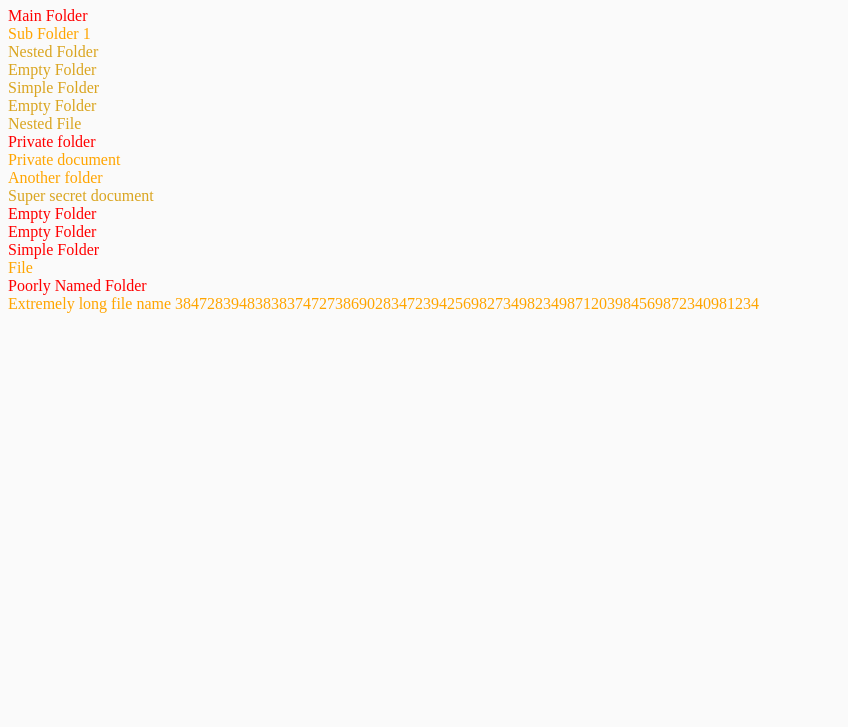
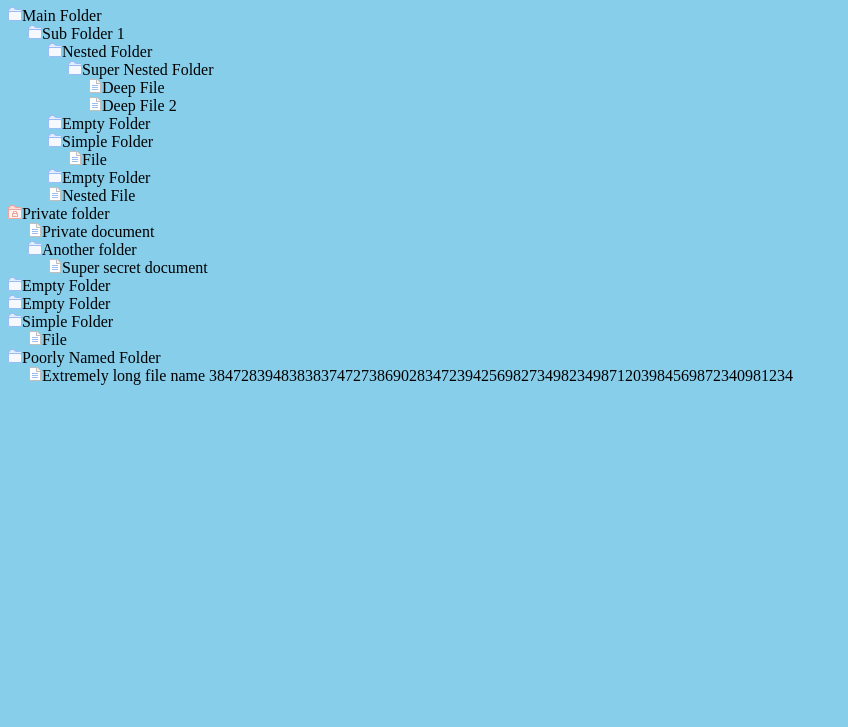
Before and after one commit to eanzalone/tree-traversal, a plain HTML site: page index.html in a window 1280 px wide. Shown: the part 73-800 px from the top of the page, without its empty margins (0-848 px from the left). Drawn offline with nearby package versions, Linux system fonts and the light colour scheme.

Commit message:
File/Folder Names Rendered - Icons Displayed

```diff
--- a/script.js
+++ b/script.js
@@ -2,53 +2,65 @@ $(document).ready(function() {
     console.log("ready!");
 
     var jsonObject,
-        topFile,
-        firstChild,
-        secondChild,
-        thirdChild;
+        topFolder,
+        firstFolder,
+        secondFolder,
+        thirdFolder,
+        fourthFile;
 
     $.getJSON('data.json', function(data) {
     console.log('json grabbed');
     })
     .done(function(data) {
         jsonObject = data.children;
-        // console.log(jsonObject);
+
+        // RENDER NAMES OF ALL DATA
+        for (i = 0; i < jsonObject.length; i++) {
+            topFolder = jsonObject[i].name;
+            console.log(jsonObject[i].private);
+            if (jsonObject[i].private === undefined) {
+                $('#fileViewer').append('<div class="topFolder"><img src="icon-sprite.png">' + topFolder + '<br>');
+            } else {
+                $('#fileViewer').append('<div class="topFolderPrivate"><img src="icon-sprite.png">' + topFolder + '<br>');
+            }
+            firstFolder = jsonObject[i].children;
+            if (firstFolder) {
+                for (j = 0; j < firstFolder.length; j++) {
+                    if (firstFolder[j].type === 'folder') {
+                        $('#fileViewer').append('<div class="firstFolder"><img src="icon-sprite.png">' + firstFolder[j].name + '<br>');
+                    } else {
+                        $('#fileViewer').append('<div class="firstFile"><img src="icon-sprite.png">' + firstFolder[j].name + '<br>');
+                    }
+                    secondFolder = firstFolder[j].children;
 
 
-        // console.log(jsonObject.length);
 
-        for (i = 0; i < jsonObject.length; i++) {
-            topFile = jsonObject[i].name;
-            firstChild = jsonObject[i].children;
-
-            $('#fileViewer').append('<div class="topFile">' + topFile + '<br>');
-
-            if (firstChild) {
-                for (j = 0; j < firstChild.length; j++) {
-                    // console.log(topFile, firstChild[j].name);
-                    $('#fileViewer').append('<div class="firstChild">' + firstChild[j].name + '<br>');
-                    secondChild = firstChild[j].children;
-                    if (secondChild) {
-                        for (k = 0; k < secondChild.length; k++) {
-                            // console.log(secondChild[k]);
-                            // console.log(firstChild, secondChild[k].name);
-                            $('#fileViewer').append('<div class="secondChild">' + secondChild[k].name + '<br>');
-                            thirdChild = secondChild[k].children;
-                            if (thirdChild) {
-                                for (m = 0; m < thirdChild.length; m++) {
-                                    console.log('thirdChild Exists');
-                                    // $('#fileViewer').append('<div class="thirdChild">' + thirdChild[m].name + '<br>');
+                    if (secondFolder) {
+                        for (k = 0; k < secondFolder.length; k++) {
+                            if (secondFolder[k].type === 'folder') {
+                                $('#fileViewer').append('<div class="secondFolder"><img src="icon-sprite.png">' + secondFolder[k].name + '<br>');
+                            } else {
+                                $('#fileViewer').append('<div class="secondFile"><img src="icon-sprite.png">' + secondFolder[k].name + '<br>');
+                            }
+                            thirdFolder = secondFolder[k].children;
+                            if (thirdFolder) {
+                                for (m = 0; m < thirdFolder.length; m++) {
+                                    if (thirdFolder[m].type === 'folder') {
+                                        $('#fileViewer').append('<div class="thirdFolder"><img src="icon-sprite.png">' + thirdFolder[m].name + '<br>');
+                                    } else {
+                                        $('#fileViewer').append('<div class="thirdFile"><img src="icon-sprite.png">' + thirdFolder[m].name + '<br>');
+                                    }
+                                    fourthFile = thirdFolder[m].children;
+                                    if (fourthFile) {
+                                        for (n = 0; n < fourthFile.length; n++) {
+                                            $('#fileViewer').append('<div class="fourthFile"><img src="icon-sprite.png">' + fourthFile[n].name + '<br>');
+                                        }
+                                    }
                                 }
-                            } else {
-                                console.log(secondChild, 'no children');
                             }
                         }
-                    } else {
-                        // console.log(firstChild, 'no children');
                     }
                 }
-            } else {
-                // console.log(topFile, 'no children');
             }
 
 
@@ -57,12 +69,11 @@ $(document).ready(function() {
 
             // for (j = 0; j < jsonObject[i].length; j++) {
             //     console.log('childtest loop');
-                // console.log(topFile,': ',jsonObject[j].children[j].children)
+                // console.log(topFolder,': ',jsonObject[j].children[j].children)
             // }
 
-            // $('.topFile').append('<div class="childFile">' + jsonObject[i].children + '<br>');
+            // $('.topFolder').append('<div class="childFile">' + jsonObject[i].children + '<br>');
         }
-
 
         // render jsonObject
         // $('#fileViewer').append('OUTSIDE FOR LOOP');
--- /dev/null
+++ b/style.scss
@@ -0,0 +1,45 @@
+body {
+    background: skyblue;
+    /*background: #FAFAFA;*/
+}
+.topFolder, .firstFolder, .secondFolder, .thirdFolder {
+    // color: red;
+    img {
+        object-fit: none;
+        object-position: 0 0;
+        width: 14px;
+        height: 14px;
+    }
+}
+.firstFile, .secondFile, .thirdFile, .fourthFile {
+    // color: blue;
+    img {
+        object-fit: none;
+        object-position: -28px 0px;
+        width: 14px;
+        height: 14px;
+    }
+}
+.topFolder, .topFolderPrivate {
+    padding-left: 0px;
+}
+.topFolderPrivate {
+    img {
+        object-fit: none;
+        object-position: -14px 0;
+        width: 14px;
+        height: 14px;
+    }
+}
+.firstFolder, .firstFile {
+    padding-left: 20px;
+}
+.secondFolder, .secondFile {
+    padding-left: 40px;
+}
+.thirdFolder, .thirdFile {
+    padding-left: 60px;
+}
+.fourthFile {
+    padding-left: 80px;
+}
```
Also changed, not shown: style.css, 2 other files.
